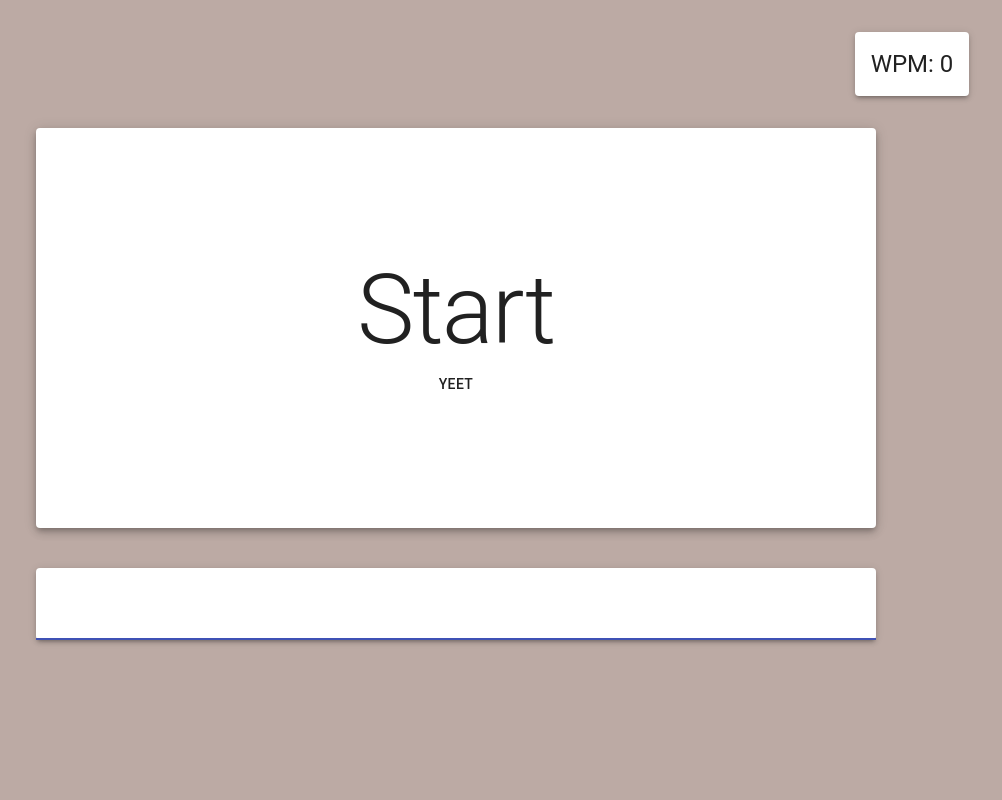
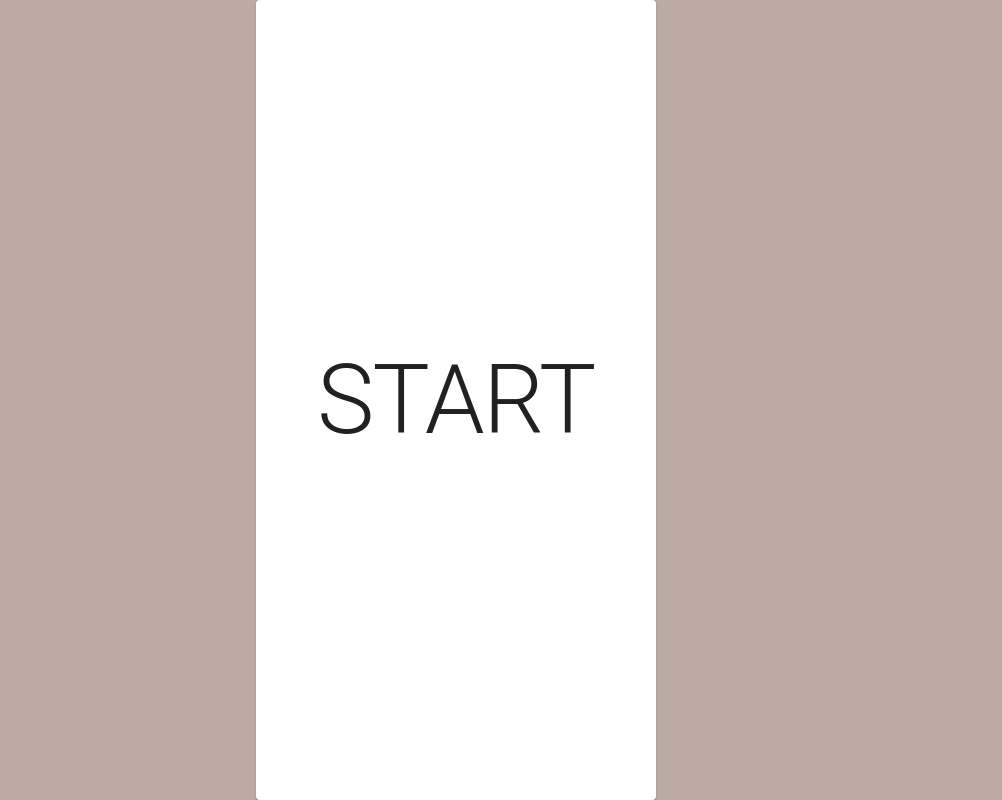
Before and after one commit to AD9000/Dvorak, a React (Create React App) app: page / in a window 1280 px wide. Shown: the whole page, without its empty margins (184-1186 px from the left). Built offline with nearby package versions, Linux system fonts and the light colour scheme.

Commit message:
better wpm calculations are better

```diff
--- a/package.json
+++ b/package.json
@@ -10,11 +10,13 @@
     "@testing-library/react": "^9.3.2",
     "@testing-library/user-event": "^7.1.2",
     "@types/jest": "^24.0.0",
+    "@types/lodash": "^4.14.167",
     "@types/material-ui": "^0.21.7",
     "@types/node": "^14.0.27",
     "@types/react": "^16.9.0",
     "@types/react-dom": "^16.9.0",
     "@types/react-router-dom": "^5.1.5",
+    "lodash": "^4.17.20",
     "react": "^16.13.1",
     "react-dom": "^16.13.1",
     "react-ga": "^3.3.0",
--- a/src/components/App.tsx
+++ b/src/components/App.tsx
@@ -22,11 +22,14 @@ const App = () => {
   const [displayedWords, setDisplayedWords] = useState<Word[]>([]);
   const [currentWord, setCurrentWord] = useState<number>(0);
   const [entered, setEntered] = useState<string>("");
+  const [lastEntered, setLastEntered] = useState<string>("");
   const [wpm, setWpm] = useState<number>(0);
   const [timer, setTimer] = useState<number>(0);
   const [charCount, setCharCount] = useState<number>(0);
   const [started, setStarted] = useState<boolean>(false);
   const [time, setTime] = useState<number>(-1);
+  const [lastWord, setLastWord] = useState<number>(-1);
+  const [currentSum, setCurrentSum] = useState<number>(0);
 
   // imagine not using a hardcoded list of words
   // Jk, this is temporary
@@ -53,37 +56,14 @@ const App = () => {
     setDisplayedWords(updatedDisplay);
   };
 
-  const getWPM = () => {
-    // if timer is not started, ignore
-    if (!timer) {
-      return 0;
-    }
-
-    // Calculate wpm based on ((words completed)/(time elapsed))
-    const charsCompleted = charCount;
-    const elapsedSeconds = Math.max((Date.now() - timer) / 1000, 1);
-
-    // a word is 5 characters
-    return Math.round((charsCompleted / (5 * elapsedSeconds)) * 60);
-  };
-
-  const getCharCount = () => {
-    if (currentWord === 0) {
-      return entered.length;
-    }
-    return charCount + words[currentWord - 1].word.length;
-  };
-
   const startTimer = () => {
     // no need for an active timer
     if (started) {
       return;
     } else {
       // timer is set to the current time
-      setTimeout(() => {
-        setTimer(Date.now());
-        setStarted(true);
-      }, 1000);
+      setTimer(Date.now());
+      setStarted(true);
     }
   };
 
@@ -98,30 +78,7 @@ const App = () => {
   const nextWord = () => {
     setCurrentWord(currentWord + 1);
   };
-
-  const tick = () => {
-    if (time > 100) {
-      setTime(0);
-    } else {
-      setTime(time + 1);
-    }
-  };
-
-  useEffect(() => {
-    setCharCount(getCharCount());
-    setTimeout(tick, 2000);
-  }, [time]);
-
   useEffect(track);
-
-  useEffect(() => {
-    if (started) {
-      setWpm(getWPM());
-      if (time === -1) {
-        tick();
-      }
-    }
-  }, [charCount, started]);
 
   useEffect(() => {
     getWords(setWords);
@@ -130,6 +87,12 @@ const App = () => {
   useEffect(() => {
     setDisplayedWords(words.slice(0, WORD_COUNT));
   }, [words]);
+
+  useEffect(() => {
+    if (started) {
+      setCurrentSum(currentSum + words[currentWord - 1].word.length);
+    }
+  }, [currentWord]);
 
   return (
     <AppContext.Provider
@@ -143,11 +106,23 @@ const App = () => {
         nextWord,
         entered,
         setEntered,
+        lastEntered,
+        setLastEntered,
         wpm,
+        setWpm,
         startTimer,
         stopTimer,
         started,
         setStarted,
+        time,
+        setTime,
+        charCount,
+        setCharCount,
+        timer,
+        lastWord,
+        setLastWord,
+        currentSum,
+        setCurrentSum,
       }}
     >
       <Wrapper>
--- a/src/components/Arena/Input.tsx
+++ b/src/components/Arena/Input.tsx
@@ -28,6 +28,7 @@ interface handleWordUpdateProps {
   setEntered: Function;
   startTimer: Function;
   stopTimer: Function;
+  started: boolean;
 }
 
 // Checking and updating highlights if needed
@@ -41,14 +42,18 @@ const handleWordUpdate = ({
   setEntered,
   startTimer,
   stopTimer,
+  started,
 }: handleWordUpdateProps) => {
   const entered = e.target.value;
   setEntered(entered);
 
+  //   console.log("updating word...", started);
+
   // start timer
-  if (currentIndex === 0 && entered) {
-    startTimer();
-  }
+  // if (started && currentIndex === 0 && entered) {
+  //   console.log("starting timer...");
+  //   startTimer();
+  // }
 
   if (currentIndex >= WORD_COUNT) {
     return;
@@ -93,6 +98,7 @@ const UserInput = () => {
     setEntered,
     startTimer,
     stopTimer,
+    started,
   } = useContext(AppContext);
 
   const clearInput = () => {
@@ -119,6 +125,7 @@ const UserInput = () => {
           setEntered,
           startTimer,
           stopTimer,
+          started,
         })
       }
       InputProps={{
--- a/src/components/Arena/arena.tsx
+++ b/src/components/Arena/arena.tsx
@@ -1,8 +1,10 @@
-import React, { useContext } from "react";
-import { Box, Grid, Paper, Typography, Button } from "@material-ui/core";
+import React, { useContext, useEffect } from "react";
+import { Grid, Paper, Typography, Button } from "@material-ui/core";
 import UserInput from "./Input";
 import { HighlightColors, ThemeColor } from "../Colors";
 import { AppContext } from "../Context";
+import { WORD_SIZE } from "../constants";
+import { throttle } from "lodash";
 
 interface WordProps {
   highlight: ThemeColor;
@@ -72,7 +74,81 @@ const Display = () => {
 };
 
 const WPM = () => {
-  const { wpm } = useContext(AppContext);
+  const {
+    entered,
+    lastEntered,
+    setLastEntered,
+    charCount,
+    setCharCount,
+    currentWord,
+    lastWord,
+    setLastWord,
+    words,
+    wpm,
+    setWpm,
+    time,
+    setTime,
+    timer,
+    started,
+    currentSum,
+  } = useContext(AppContext);
+
+  const getCharCount = () => {
+    if (lastWord === currentWord) {
+      if (entered === lastEntered) {
+        return charCount;
+      } else {
+        return currentSum + entered.length;
+      }
+    }
+    setLastEntered(entered);
+    setLastWord(currentWord);
+    if (currentWord === 0) {
+      return entered.length;
+    }
+    return currentSum + words[currentWord - 1].word.length;
+  };
+
+  const getWPM = () => {
+    // if timer is not started, ignore
+    if (!timer) {
+      return 0;
+    }
+
+    // Calculate wpm based on ((words completed)/(time elapsed))
+    const charsCompleted = charCount;
+    const elapsedSeconds = (Date.now() - timer) / 1000;
+
+    // a word is 5 characters
+    return Math.round((charsCompleted / (WORD_SIZE * elapsedSeconds)) * 60);
+  };
+
+  const tick = () => {
+    if (time > 100) {
+      setTime(0);
+    } else {
+      setTime(time + 1);
+    }
+  };
+
+  useEffect(() => {
+    // console.log("ok");
+    throttle(() => {
+      //   console.log("running");
+      setCharCount(getCharCount());
+    }, 1000)();
+    setTimeout(tick, 1200);
+  }, [time]);
+
+  useEffect(() => {
+    if (started) {
+      setWpm(getWPM());
+      if (time === -1) {
+        tick();
+      }
+    }
+  }, [started, time]);
+
   return (
     <Paper elevation={3}>
       <Typography variant="h5" style={{ padding: "1rem" }}>
@@ -101,13 +177,16 @@ const startPractice = (
   e.preventDefault();
   setStarted(true);
 
+  // haven't found a good way to do this yet
   setTimeout(() => startTimer(), 1000);
 };
 
 const Starter = () => {
   const { setStarted, startTimer } = useContext(AppContext);
   return (
-    <Box
+    <Grid
+      item
+      container
       style={{
         display: "flex",
         flex: 1,
@@ -116,11 +195,22 @@ const Starter = () => {
         flexDirection: "column",
       }}
     >
+      <Paper
+        style={{
+          minHeight: 400,
+          minWidth: 400,
+          display: "flex",
+          flex: 1,
+          justifyContent: "center",
+          alignItems: "center",
+          flexDirection: "column",
+        }}
+      >
+        <Button onClick={(e) => startPractice(e, setStarted, startTimer)}>
           <Typography variant="h1">Start</Typography>
-      <Button onClick={(e) => startPractice(e, setStarted, startTimer)}>
-        Yeet
         </Button>
-    </Box>
+      </Paper>
+    </Grid>
   );
 };
 
@@ -129,9 +219,12 @@ const Arena = () => {
 
   return (
     <Grid container direction="column">
+      {started ? (
+        <>
           <DisplayBar />
           <Grid item container>
             <Grid item xs={1} />
+
             <Grid item container xs={10}>
               <Grid item container style={{ justifyContent: "center" }}>
                 <Grid item xs={10}>
@@ -144,11 +237,10 @@ const Arena = () => {
                       minHeight: 400,
                     }}
                   >
-                {started ? <Display /> : <Starter />}
+                    <Display />
                   </Paper>
                 </Grid>
               </Grid>
-
               <Grid item container style={{ justifyContent: "center" }}>
                 <Grid
                   item
@@ -168,8 +260,13 @@ const Arena = () => {
                 </Grid>
               </Grid>
             </Grid>
+
             <Grid item sm={1} />
           </Grid>
+        </>
+      ) : (
+        <Starter />
+      )}
     </Grid>
   );
 };
--- a/src/components/Context.tsx
+++ b/src/components/Context.tsx
@@ -16,11 +16,23 @@ interface WordsContext {
   nextWord: Function;
   entered: string;
   setEntered: Function;
+  lastEntered: string;
+  setLastEntered: Function;
   wpm: number;
+  setWpm: Function;
   startTimer: Function;
   stopTimer: Function;
   started: boolean;
   setStarted: Function;
+  time: number;
+  setTime: Function;
+  charCount: number;
+  setCharCount: Function;
+  timer: number;
+  lastWord: number;
+  setLastWord: Function;
+  currentSum: number;
+  setCurrentSum: Function;
 }
 
 const AppContext = React.createContext<WordsContext>({
@@ -33,11 +45,23 @@ const AppContext = React.createContext<WordsContext>({
   nextWord: () => {},
   entered: "",
   setEntered: () => {},
+  lastEntered: "",
+  setLastEntered: () => {},
   wpm: 0,
+  setWpm: () => {},
   startTimer: () => {},
   stopTimer: () => {},
   started: false,
   setStarted: () => {},
+  time: -1,
+  setTime: () => {},
+  charCount: 0,
+  setCharCount: () => {},
+  timer: 0,
+  lastWord: -1,
+  setLastWord: () => {},
+  currentSum: 0,
+  setCurrentSum: () => {},
 });
 
 export { AppContext };
--- a/src/components/constants.ts
+++ b/src/components/constants.ts
@@ -1,2 +1,3 @@
-export const WORD_COUNT = 10;
+export const WORD_COUNT = 100;
+export const WORD_SIZE = 4;
 export const TRACKING_ID = "UA-186342924-1";
```
Also changed, not shown: 1 other file (tests, documents, lock files or other folders). Lines whose indentation alone changed are shown as unchanged.
